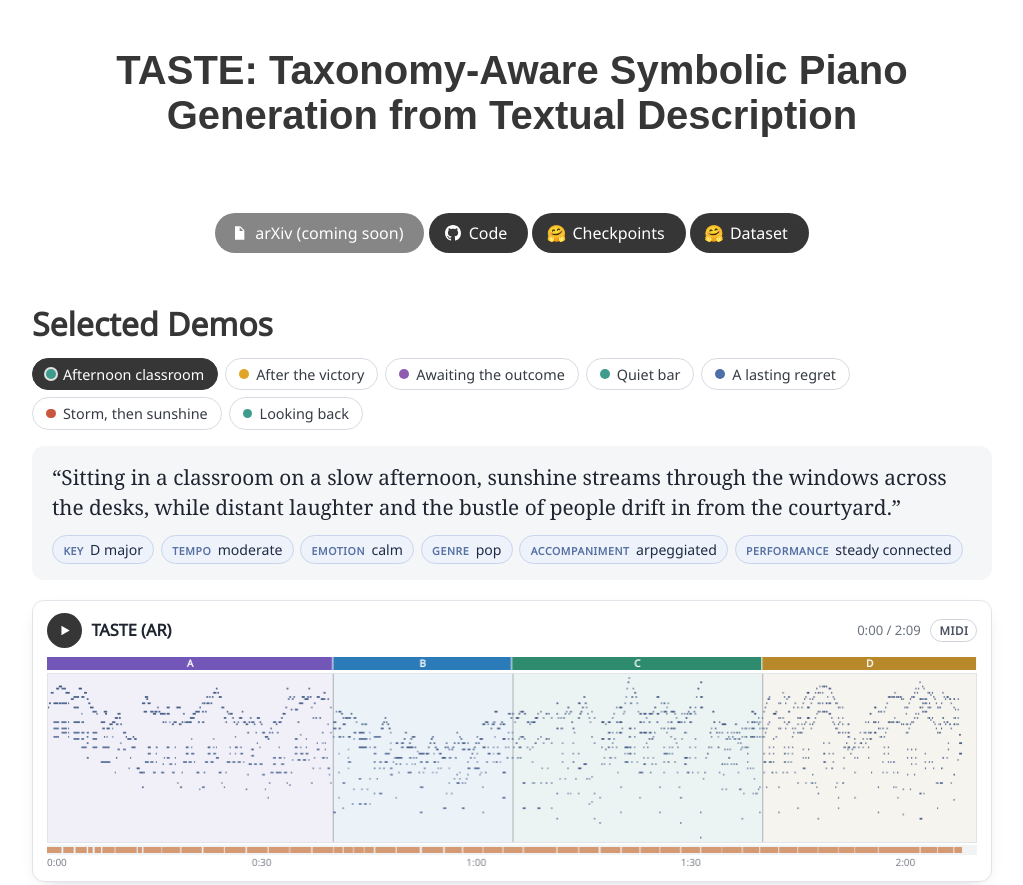
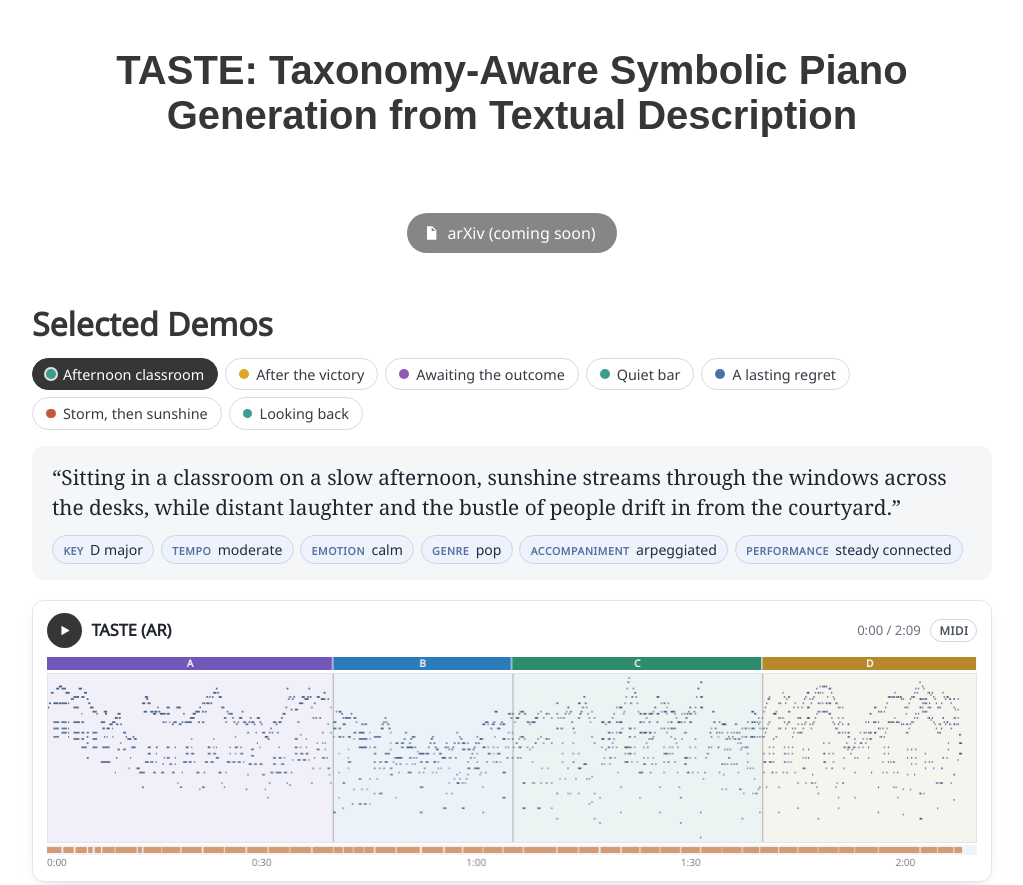
Before and after one commit to taste-piano/taste-piano.github.io, a plain HTML site: page index.html in a window 1280 px wide. Shown: the top 885 px of the page, without its empty margins (128-1151 px from the left). Drawn offline with Linux system fonts and the light colour scheme; a web font is replaced by a local one.

Commit message:
Remove code, checkpoint, and Hugging Face references from demo page

```diff
--- a/index.html
+++ b/index.html
@@ -31,26 +31,6 @@
                   <svg viewBox="0 0 24 24" width="16" height="16" aria-hidden="true"><path fill="currentColor" d="M6 2h8l6 6v14H6zM13 3.5V9h5.5"/></svg>
                 </span>
                 <span>arXiv (coming soon)</span>
-              </a>
-            </span>
-            <span class="link-block">
-              <a href="https://github.com/AndyWeasley2004/TASTE" target="_blank" rel="noopener" class="button is-normal is-rounded is-dark">
-                <span class="icon">
-                  <svg viewBox="0 0 16 16" width="16" height="16" aria-hidden="true"><path fill="currentColor" d="M8 0C3.58 0 0 3.58 0 8c0 3.54 2.29 6.53 5.47 7.59.4.07.55-.17.55-.38 0-.19-.01-.82-.01-1.49-2.01.37-2.53-.49-2.69-.94-.09-.23-.48-.94-.82-1.13-.28-.15-.68-.52-.01-.53.63-.01 1.08.58 1.23.82.72 1.21 1.87.87 2.33.66.07-.52.28-.87.51-1.07-1.78-.2-3.64-.89-3.64-3.95 0-.87.31-1.59.82-2.15-.08-.2-.36-1.02.08-2.12 0 0 .67-.21 2.2.82.64-.18 1.32-.27 2-.27.68 0 1.36.09 2 .27 1.53-1.04 2.2-.82 2.2-.82.44 1.1.16 1.92.08 2.12.51.56.82 1.27.82 2.15 0 3.07-1.87 3.75-3.65 3.95.29.25.54.73.54 1.48 0 1.07-.01 1.93-.01 2.2 0 .21.15.46.55.38A8.013 8.013 0 0016 8c0-4.42-3.58-8-8-8z"/></svg>
-                </span>
-                <span>Code</span>
-              </a>
-            </span>
-            <span class="link-block">
-              <a href="https://huggingface.co/Itsuki-music/TASTE" target="_blank" rel="noopener" class="button is-normal is-rounded is-dark">
-                <span class="icon" aria-hidden="true">&#129303;</span>
-                <span>Checkpoints</span>
-              </a>
-            </span>
-            <span class="link-block">
-              <a href="https://huggingface.co/datasets/Itsuki-music/TASTE" target="_blank" rel="noopener" class="button is-normal is-rounded is-dark">
-                <span class="icon" aria-hidden="true">&#129303;</span>
-                <span>Dataset</span>
               </a>
             </span>
           </div>
@@ -96,7 +76,7 @@
         <h2 class="title is-3">Abstract</h2>
         <div class="content has-text-justified">
           <p>
-Text-conditioned symbolic music generation lets users steer editable music with language, yet two questions remain underexplored: what a conditioning description should contain, and how data for such descriptions should be collected and used for training. We address both questions with TASTE, a taxonomy-aware framework for symbolic music generation with main focus on piano. First, we introduce a taxonomy that separates finite-vocabulary tags (key, tempo, emotion, genre, accompaniment, and performance style), a section plan for temporal form, and a free-form imagery description of the scene or atmosphere a piece evokes. Each part of a description can then be annotated, learned, and evaluated on its own terms. Second, we build a multi-tier annotation pipeline that draws each condition from suitable evidence and propagates annotations from 10K directly paired and 51K curated public performances to 371K weakly labeled MIDI files. Finally, we design a staged training recipe that moves through these tiers from broad weak supervision to direct pairs, and instantiate it in both an autoregressive decoder and a latent diffusion transformer. Both objective and subjective evaluations demonstrate substantial improvement on condition alignment at almost all fields over caption-conditioned baselines while maintaining competitive music quality. We will release the full pipeline, the annotated datasets, and the model checkpoints.
+Text-conditioned symbolic music generation lets users steer editable music with language, yet two questions remain underexplored: what a conditioning description should contain, and how data for such descriptions should be collected and used for training. We address both questions with TASTE, a taxonomy-aware framework for symbolic music generation with main focus on piano. First, we introduce a taxonomy that separates finite-vocabulary tags (key, tempo, emotion, genre, accompaniment, and performance style), a section plan for temporal form, and a free-form imagery description of the scene or atmosphere a piece evokes. Each part of a description can then be annotated, learned, and evaluated on its own terms. Second, we build a multi-tier annotation pipeline that draws each condition from suitable evidence and propagates annotations from 10K directly paired and 51K curated public performances to 371K weakly labeled MIDI files. Finally, we design a staged training recipe that moves through these tiers from broad weak supervision to direct pairs, and instantiate it in both an autoregressive decoder and a latent diffusion transformer. Both objective and subjective evaluations demonstrate substantial improvement on condition alignment at almost all fields over caption-conditioned baselines while maintaining competitive music quality. We will release the annotated datasets.
           </p>
         </div>
       </div>
@@ -143,7 +123,7 @@ Text-conditioned symbolic music generation lets users steer editable music with
   <div class="container is-max-desktop">
     <h2 class="title is-3 has-text-centered">Release</h2>
     <div class="content">
-      <p>TASTE pairs a taxonomy of music description (six tags, a section plan, and an imagery description) with a three-tier annotation pipeline and two model families. We release the annotated data, the code, and the model checkpoints.</p>
+      <p>TASTE pairs a taxonomy of music description (six tags, a section plan, and an imagery description) with a three-tier annotation pipeline and two model families. We release the annotated data.</p>
       <table class="table is-fullwidth is-narrow">
         <thead>
           <tr><th>Tier</th><th>Pieces</th><th>Source</th><th>Released</th></tr>
@@ -155,8 +135,8 @@ Text-conditioned symbolic music generation lets users steer editable music with
         </tbody>
       </table>
       <p>Every piece carries key, tempo, emotion, genre, accompaniment, performance, an imagery description, and a timed section plan.</p>
-      <p><strong>TASTE (AR)</strong> is a 1.235B autoregressive model (a 0.89B pretrained decoder with cross-attention over the imagery description), trained Pretrain &rarr; Large public &rarr; Curated &rarr; High-quality; all four stages are released.<br>
-      <strong>TASTE (DiT)</strong> is a 397.6M latent diffusion transformer over a window-VAE codec; the final stage and the codec are released.</p>
+      <p><strong>TASTE (AR)</strong> is a 1.235B autoregressive model (a 0.89B pretrained decoder with cross-attention over the imagery description), trained Pretrain &rarr; Large public &rarr; Curated &rarr; High-quality.<br>
+      <strong>TASTE (DiT)</strong> is a 397.6M latent diffusion transformer over a window-VAE codec.</p>
     </div>
   </div>
 </section>
```
